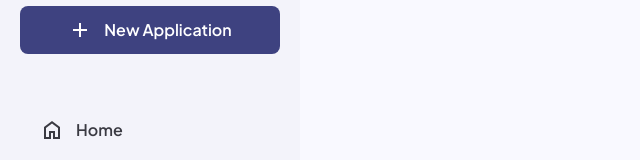
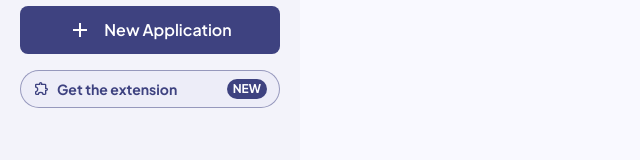
Before and after one commit to Galvatar/Aplicate, a Next.js app: page /job/1 in a window 1280 px wide. Shown: the part 154-314 px from the top of the page, without its empty margins (0-640 px from the left). Built offline with nearby package versions, Linux system fonts and the light colour scheme; no server answers.

Commit message:
Activated the extension button

```diff
--- a/components/layout/sidebar.tsx
+++ b/components/layout/sidebar.tsx
@@ -131,13 +131,13 @@ export default function Sidebar() {
           New Application
         </button>
         <button
-            hidden={true}
-            onClick={() => window.open("", "_blank")}
-            className="flex gap-2 justify-between -mt-8 text-primary font-bold text-sm px-3 py-2 bg-primary-container/30 rounded-full border border-primary/50">
+            hidden={false}
+            onClick={() => window.open("https://chromewebstore.google.com/detail/aplicate-extension/hjbabhplfgdanjklmfpigbfoeiiolhhh?authuser=0&hl=en-GB", "_blank")}
+            className="flex cursor-pointer gap-2 justify-between -mt-8 text-primary font-bold text-sm px-3 py-2 bg-primary-container/30 rounded-full border border-primary/50">
             <span className="flex gap-2 items-center">
                 <svg xmlns="http://www.w3.org/2000/svg" height="16px" viewBox="0 -960 960 960" width="16px" fill="currentColor"><path d="M352-120H200q-33 0-56.5-23.5T120-200v-152q48 0 84-30.5t36-77.5q0-47-36-77.5T120-568v-152q0-33 23.5-56.5T200-800h160q0-42 29-71t71-29q42 0 71 29t29 71h160q33 0 56.5 23.5T800-720v160q42 0 71 29t29 71q0 42-29 71t-71 29v160q0 33-23.5 56.5T720-120H568q0-50-31.5-85T460-240q-45 0-76.5 35T352-120Zm-152-80h85q24-66 77-93t98-27q45 0 98 27t77 93h85v-240h80q8 0 14-6t6-14q0-8-6-14t-14-6h-80v-240H480v-80q0-8-6-14t-14-6q-8 0-14 6t-6 14v80H200v88q54 20 87 67t33 105q0 57-33 104t-87 68v88Zm260-260Z"/>
                 </svg>
-                Install extension
+                Get the extension
             </span>
             <span className="text-xs uppercase bg-primary text-on-primary py-0.5 px-1.5 rounded-full">
                 new
```
